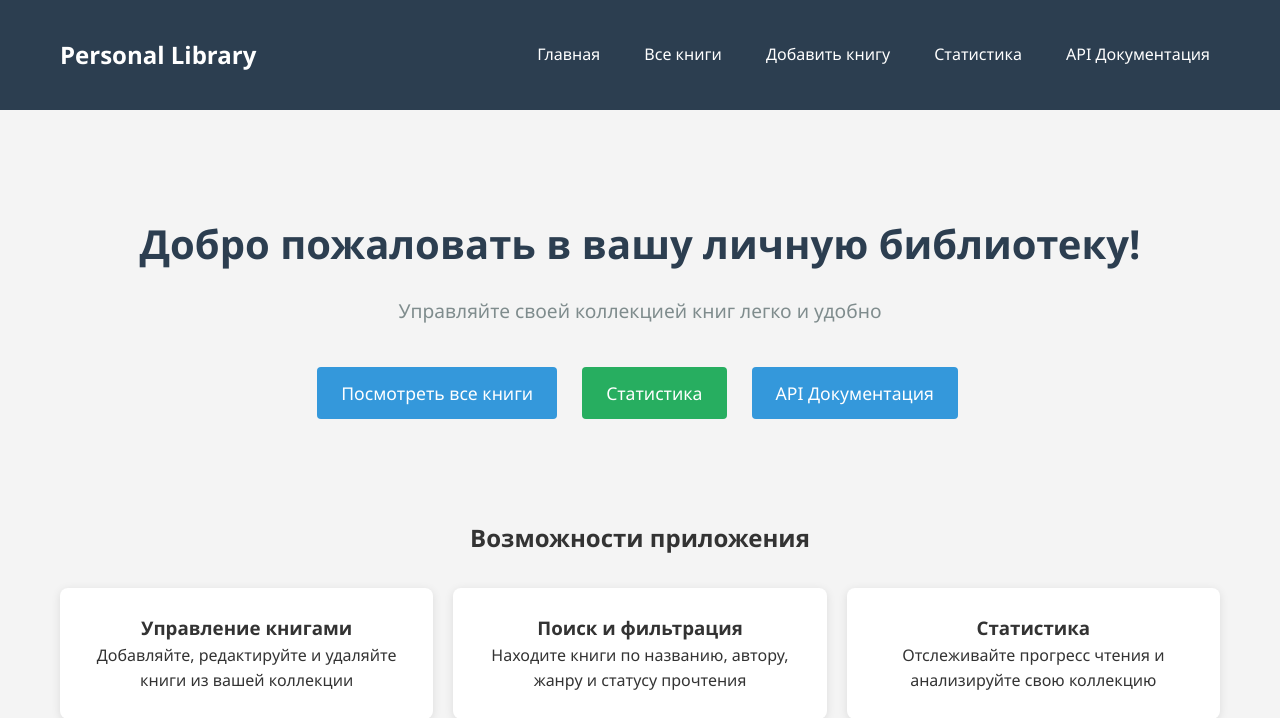
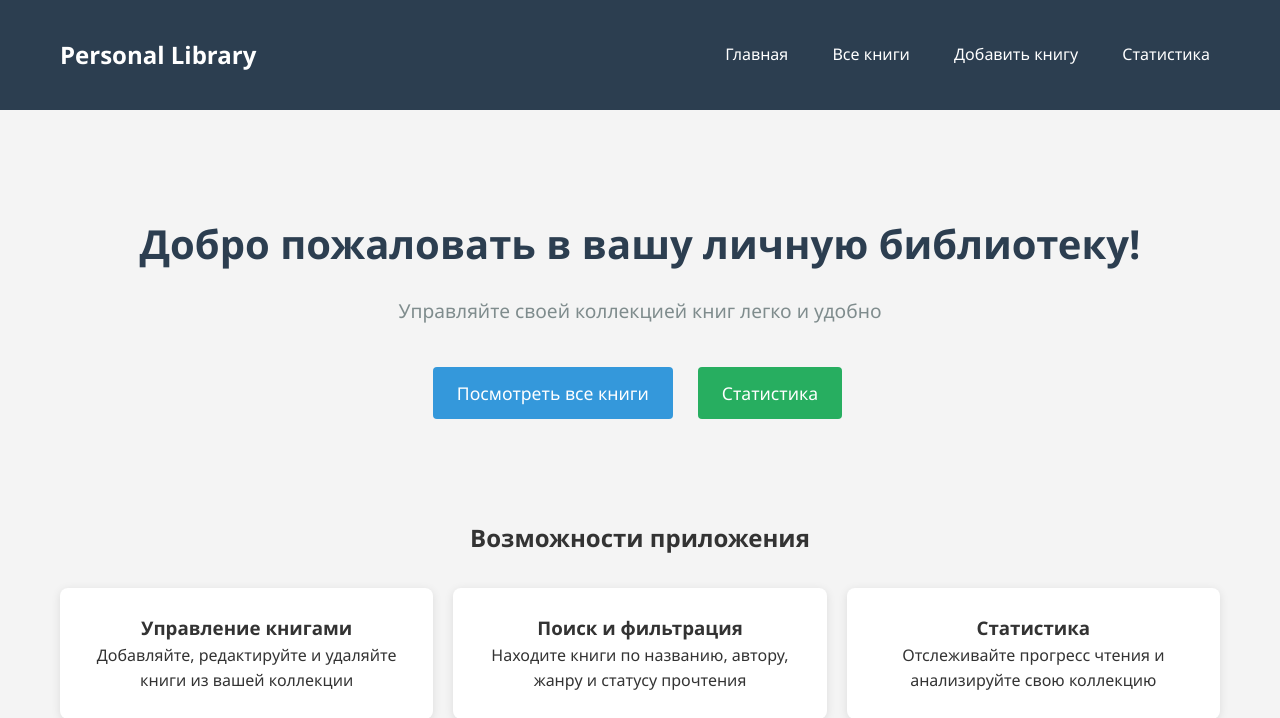
Before and after one commit to sflndn/library_app, a FastAPI app: page / in a window 1280 px wide. Shown: the top 718 px of the page. Run offline with FastAPI, Linux system fonts and the light colour scheme.

Commit message:
Making changes: deleting API docs

```diff
--- a/templates/add_book.html
+++ b/templates/add_book.html
@@ -36,7 +36,7 @@
             </div>
 
             <div>
-                <label style="display: block; margin-bottom: 5px; font-weight: bold;">🏷Жанр *</label>
+                <label style="display: block; margin-bottom: 5px; font-weight: bold;">Жанр *</label>
                 <input type="text" name="genre" value="{{ form_data.genre if form_data }}"
                        style="width: 100%; padding: 10px; border: 1px solid #ddd; border-radius: 4px; font-size: 16px;"
                        required minlength="1" maxlength="50">
--- a/templates/base.html
+++ b/templates/base.html
@@ -150,7 +150,6 @@
                     <a href="/books">Все книги</a>
                     <a href="/books/add">Добавить книгу</a>
                     <a href="/stats">Статистика</a>
-                    <a href="/docs">API Документация</a>
                 </div>
             </nav>
         </div>
--- a/templates/home.html
+++ b/templates/home.html
@@ -15,9 +15,6 @@
         </a>
         <a href="/stats" class="btn btn-success" style="font-size: 1.1rem; padding: 12px 24px;">
             Статистика
-        </a>
-        <a href="/docs" class="btn" style="font-size: 1.1rem; padding: 12px 24px;">
-            API Документация
         </a>
     </div>
 </div>
```
